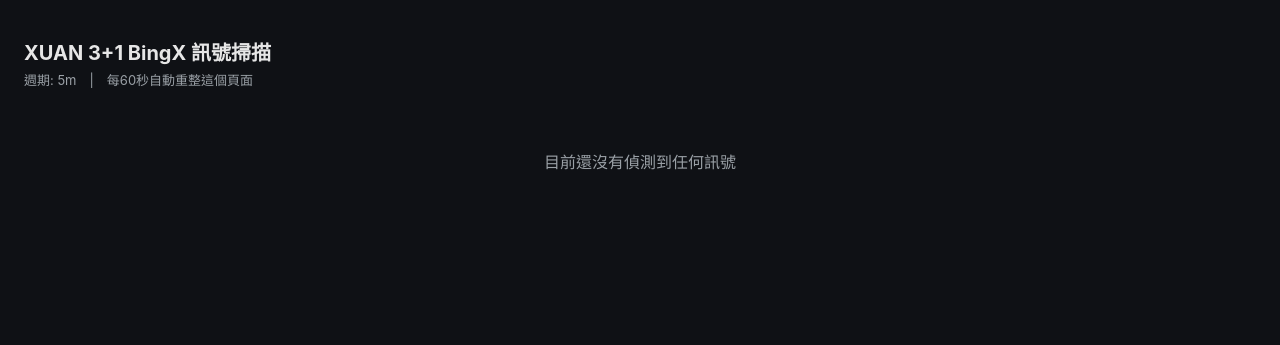
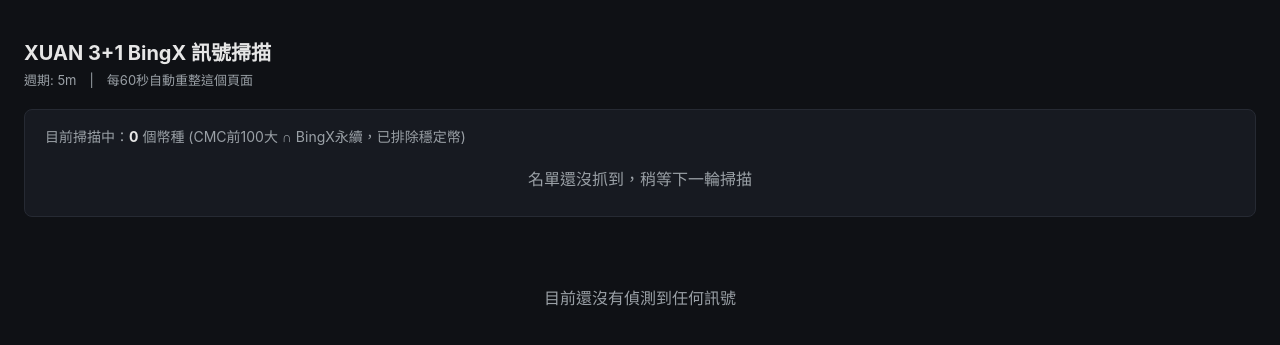
Before and after one commit to zhixuannn/-crypto-screener, a Flask app: page / in a window 1280 px wide. Shown: the top 345 px of the page. Run offline with Flask 3, Linux system fonts and the light colour scheme; data that the repository does not hold is empty.

Commit message:
Add symbols box and update scanning information

```diff
--- a/templates/index.html
+++ b/templates/index.html
@@ -26,11 +26,53 @@
         .long { color: #26a69a; font-weight: 600; }
         .short { color: #ef5350; font-weight: 600; }
         .empty { color: #9aa0a6; padding: 40px 0; text-align: center; }
+
+        .symbols-box {
+            background: #171a21;
+            border: 1px solid #262a33;
+            border-radius: 8px;
+            padding: 16px 20px;
+            margin-bottom: 28px;
+        }
+        .symbols-title {
+            font-size: 14px;
+            color: #9aa0a6;
+            margin-bottom: 10px;
+        }
+        .symbols-title b { color: #e6e6e6; }
+        .symbol-tags {
+            display: flex;
+            flex-wrap: wrap;
+            gap: 6px;
+        }
+        .symbol-tag {
+            background: #262a33;
+            color: #c9cdd3;
+            font-size: 12px;
+            padding: 4px 10px;
+            border-radius: 12px;
+        }
     </style>
 </head>
 <body>
     <h1>XUAN 3+1 BingX 訊號掃描</h1>
     <div class="sub">週期: {{ timeframe }}　|　每60秒自動重整這個頁面</div>
+
+    <div class="symbols-box">
+        <div class="symbols-title">
+            目前掃描中：<b>{{ symbols_count }}</b> 個幣種 (CMC前100大 ∩ BingX永續，已排除穩定幣)
+            {% if symbols_updated_str %}　|　名單更新於 {{ symbols_updated_str }}{% endif %}
+        </div>
+        {% if scan_symbols %}
+        <div class="symbol-tags">
+            {% for sym in scan_symbols %}
+            <span class="symbol-tag">{{ sym }}</span>
+            {% endfor %}
+        </div>
+        {% else %}
+        <div class="empty" style="padding: 10px 0;">名單還沒抓到，稍等下一輪掃描</div>
+        {% endif %}
+    </div>
 
     {% if signals %}
     <table>
```
